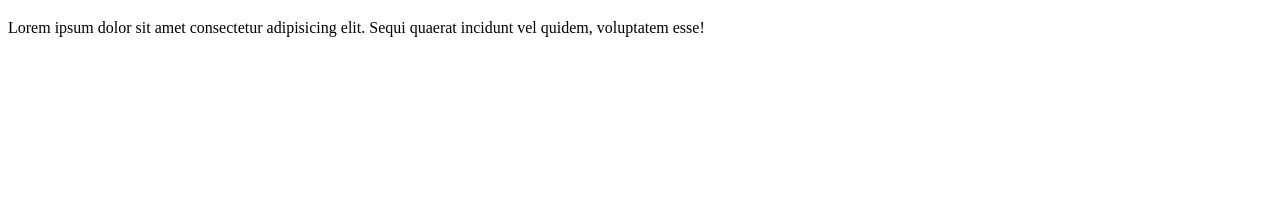
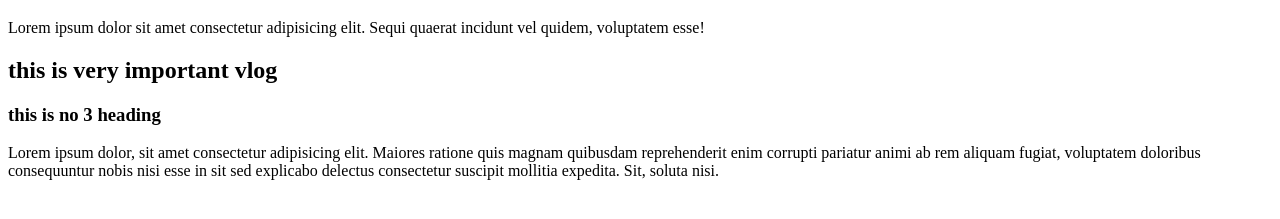
Before and after one commit to sayeedhossain2/last-repo, a plain HTML site: page index.html in a window 1280 px wide. Shown: the part 61-280 px from the top of the page. Drawn offline with Linux system fonts and the light colour scheme.

Commit message:
repo last

```diff
--- a/index.html
+++ b/index.html
@@ -12,5 +12,17 @@
       Lorem ipsum dolor sit amet consectetur adipisicing elit. Sequi quaerat
       incidunt vel quidem, voluptatem esse!
     </p>
+
+    <div>
+      <h2>this is very important vlog</h2>
+      <h3>this is no 3 heading</h3>
+      <p>
+        Lorem ipsum dolor, sit amet consectetur adipisicing elit. Maiores
+        ratione quis magnam quibusdam reprehenderit enim corrupti pariatur animi
+        ab rem aliquam fugiat, voluptatem doloribus consequuntur nobis nisi esse
+        in sit sed explicabo delectus consectetur suscipit mollitia expedita.
+        Sit, soluta nisi.
+      </p>
+    </div>
   </body>
 </html>
```
